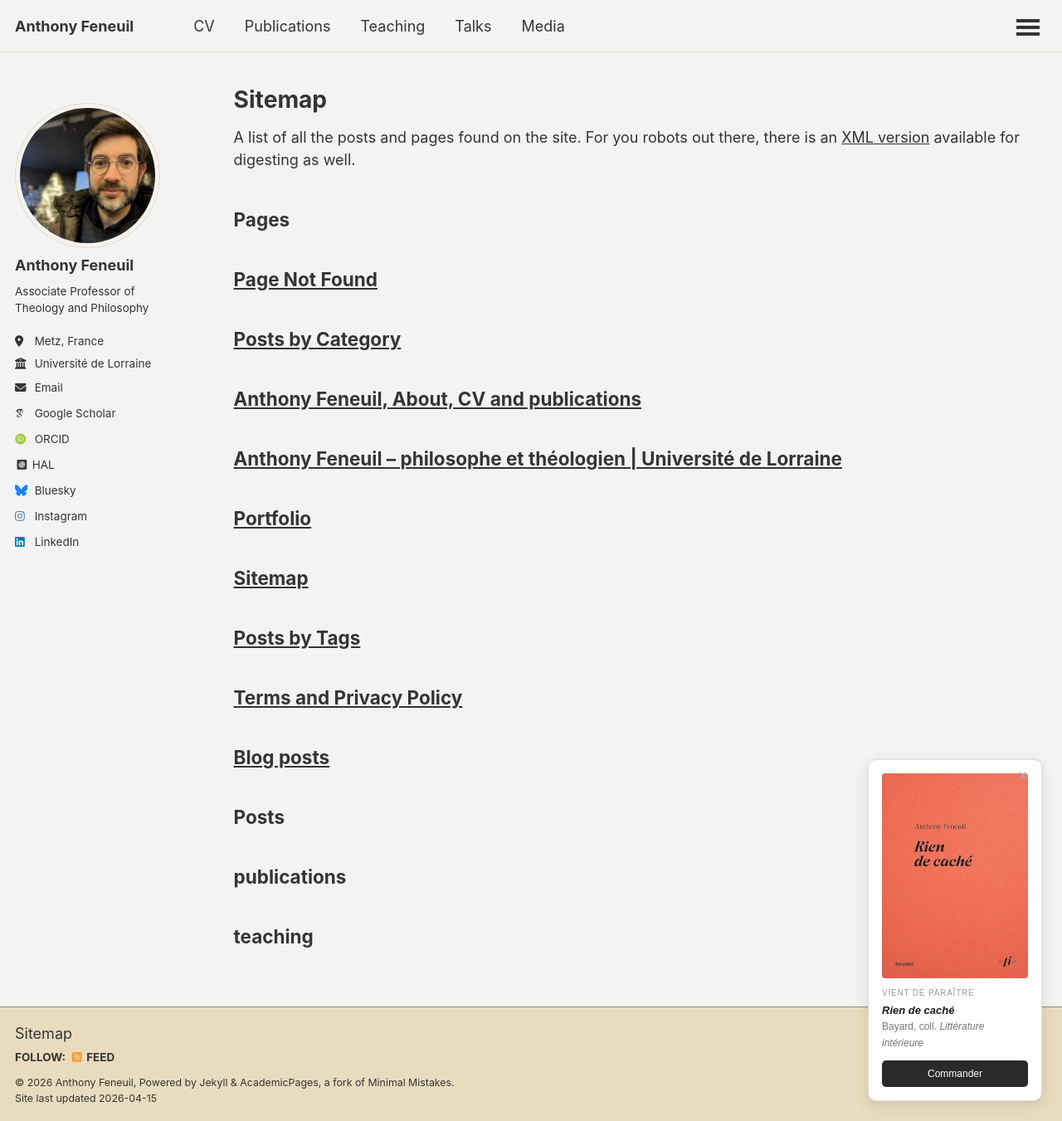
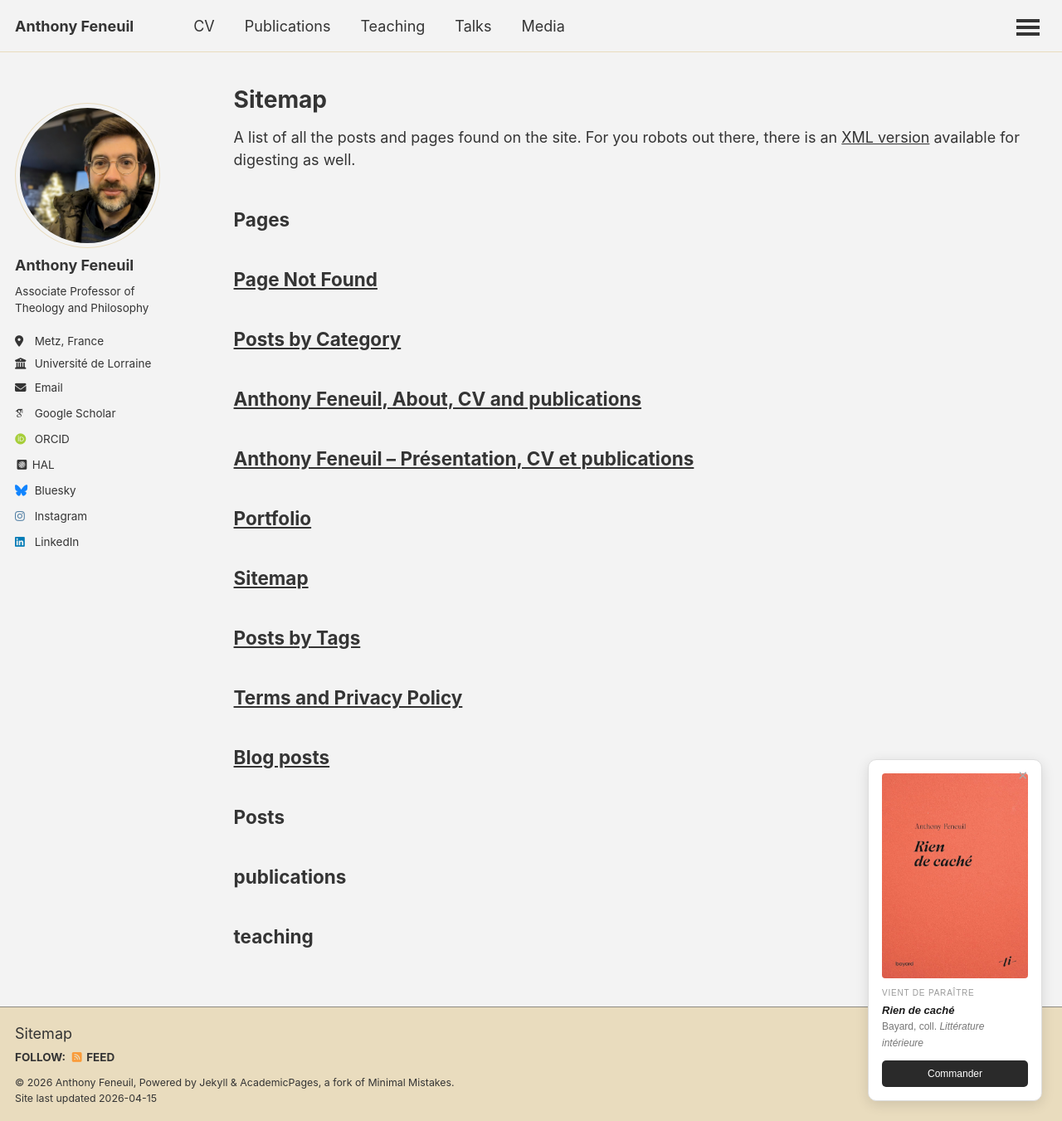
Before and after one commit to anfnl/anfnl.github.io, a Jekyll site: the page built from _pages/sitemap.md, in a window 1280 px wide and 1351 px high. Shown: the whole window at 83% size. Built offline with Jekyll 4.4.1, drawn with Linux system fonts in a browser that asks for light colours; some web fonts are replaced; a script that is not in the unit is left out.

Commit message:
Update index.md

```diff
--- a/fr/index.md
+++ b/fr/index.md
@@ -1,6 +1,6 @@
 ---
 permalink: /fr/
-title: "Anthony Feneuil – philosophe et théologien | Université de Lorraine"
+title: "Anthony Feneuil – Présentation, CV et publications"
 layout: single
 description: "Site académique de Anthony Feneuil, maître de conférences en théologie et philosophie à l'Université de Lorraine et membre de l'Institut Universitaire de France."
 author_profile: true
```
